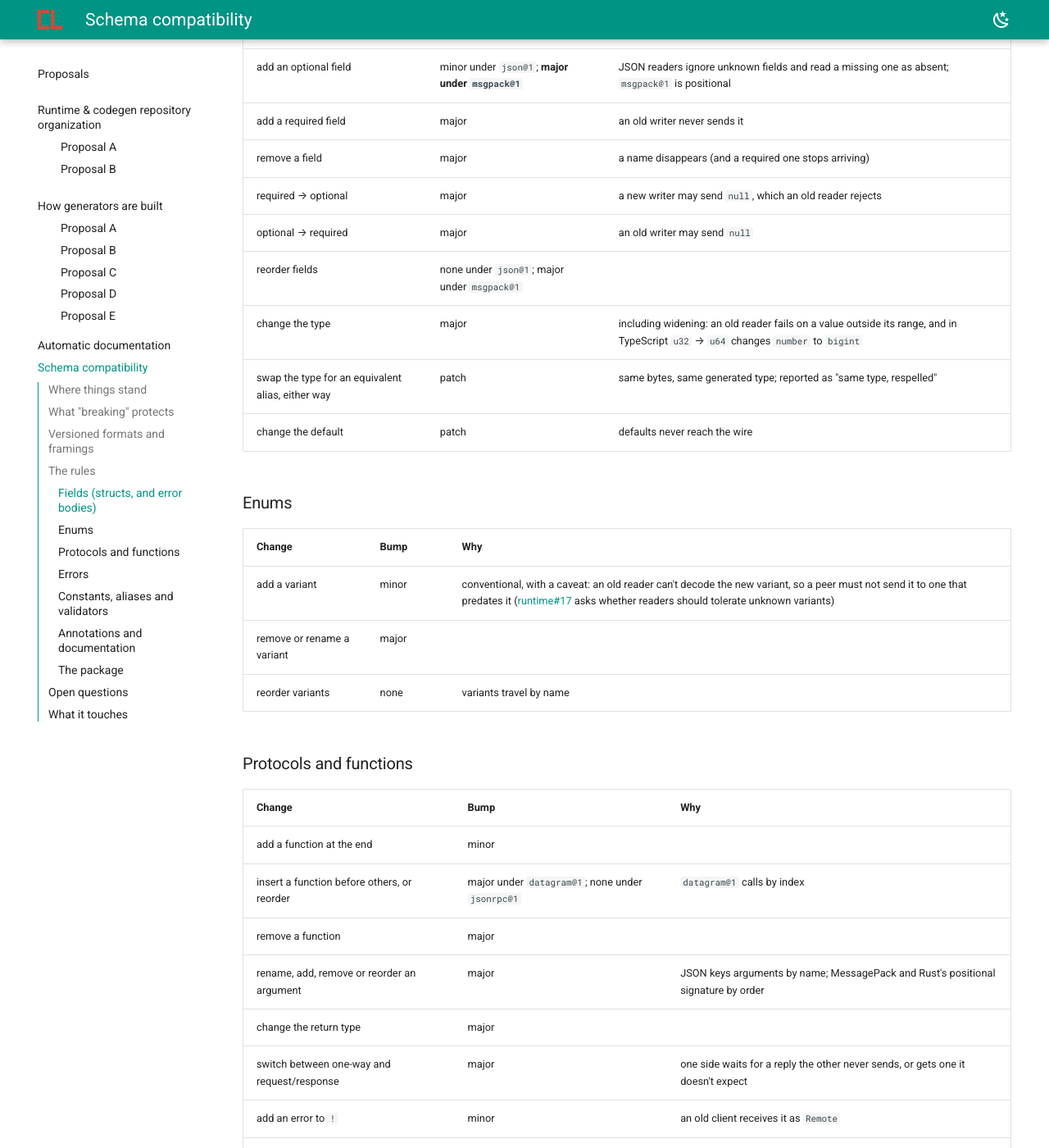
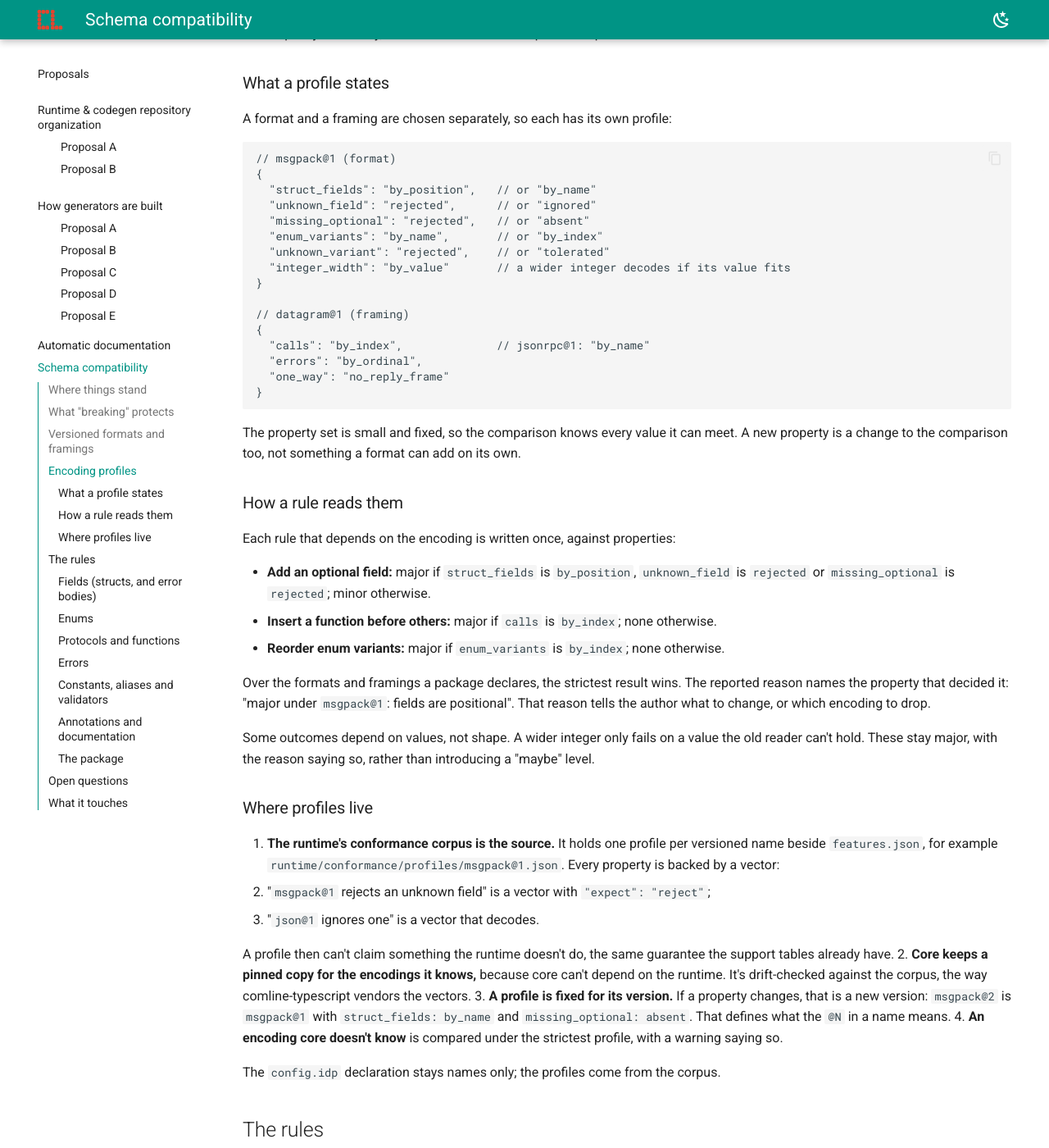
Before and after one commit to ComlineProject/docs, an MkDocs documentation site: the page built from docs/docs/proposals/schema-compatibility.md, in a window 1280 px wide and 1400 px high, scrolled down 2240 px. Shown: the whole window at 82% size. Built offline with MkDocs 1.6.1 and Material for MkDocs 9.7.7, drawn with Linux system fonts in a browser that asks for light colours; the version menu is left out; some of the changed text lies outside the part shown.

Commit message:
proposals: encoding profiles in schema compatibility
A format states facts about its encoding (fields by position or name,
unknown fields rejected or ignored, calls by index or name), proven by
conformance vectors; the comparison derives bumps from them with one set
of rules.

````diff
--- a/docs/docs/proposals/schema-compatibility.md
+++ b/docs/docs/proposals/schema-compatibility.md
@@ -99,10 +99,96 @@ package must say which ones it speaks.
   ([generation#67](https://github.com/ComlineProject/generation/issues/67)).
   In Rust, this could be a sealed trait implemented only for them.
 
+## Encoding profiles
+
+A format doesn't declare which bumps its changes take. It declares **facts about
+its encoding**, and the comparison turns those facts into bumps with one set of
+rules.
+
+The facts are what can be tested. "`json@1` ignores an unknown field" is true or
+false, and a conformance vector shows which; "adding an optional field is minor
+under `json@1`" has no such test. If every format carried its own table of
+bumps, each could quietly decide policy differently, and the rules would be
+copied once per format.
+
+### What a profile states
+
+A format and a framing are chosen separately, so each has its own profile:
+
+```jsonc
+// msgpack@1 (format)
+{
+  "struct_fields": "by_position",   // or "by_name"
+  "unknown_field": "rejected",      // or "ignored"
+  "missing_optional": "rejected",   // or "absent"
+  "enum_variants": "by_name",       // or "by_index"
+  "unknown_variant": "rejected",    // or "tolerated"
+  "integer_width": "by_value"       // a wider integer decodes if its value fits
+}
+
+// datagram@1 (framing)
+{
+  "calls": "by_index",              // jsonrpc@1: "by_name"
+  "errors": "by_ordinal",
+  "one_way": "no_reply_frame"
+}
+```
+
+The property set is small and fixed, so the comparison knows every value it can
+meet. A new property is a change to the comparison too, not something a format
+can add on its own.
+
+### How a rule reads them
+
+Each rule that depends on the encoding is written once, against properties:
+
+- **Add an optional field:** major if `struct_fields` is `by_position`,
+  `unknown_field` is `rejected` or `missing_optional` is `rejected`; minor
+  otherwise.
+- **Insert a function before others:** major if `calls` is `by_index`; none
+  otherwise.
+- **Reorder enum variants:** major if `enum_variants` is `by_index`; none
+  otherwise.
+
+Over the formats and framings a package declares, the strictest result wins. The
+reported reason names the property that decided it: "major under `msgpack@1`:
+fields are positional". That reason tells the author what to change, or which
+encoding to drop.
+
+Some outcomes depend on values, not shape. A wider integer only fails on a value
+the old reader can't hold. These stay major, with the reason saying so, rather
+than introducing a "maybe" level.
+
+### Where profiles live
+
+1. **The runtime's conformance corpus is the source.** It holds one profile per
+   versioned name beside `features.json`, for example
+   `runtime/conformance/profiles/msgpack@1.json`. Every property is backed by a
+   vector:
+   - "`msgpack@1` rejects an unknown field" is a vector with `"expect": "reject"`;
+   - "`json@1` ignores one" is a vector that decodes.
+
+   A profile then can't claim something the runtime doesn't do, the same
+   guarantee the support tables already have.
+2. **Core keeps a pinned copy for the encodings it knows,** because core can't
+   depend on the runtime. It's drift-checked against the corpus, the way
+   comline-typescript vendors the vectors.
+3. **A profile is fixed for its version.** If a property changes, that is a new
+   version: `msgpack@2` is `msgpack@1` with `struct_fields: by_name` and
+   `missing_optional: absent`. That defines what the `@N` in a name means.
+4. **An encoding core doesn't know** is compared under the strictest profile,
+   with a warning saying so.
+
+The `config.idp` declaration stays names only; the profiles come from the
+corpus.
+
 ## The rules
 
 Types are compared **after resolving aliases**, each version through its own.
 The bump a build takes is still the largest of its changes.
+
+Where a row below names a format or framing, that's the rule applied to today's
+profiles; the rule itself is written against the property, as above.
 
 ### Fields (structs, and error bodies)
 
@@ -189,6 +275,10 @@ doesn't pair the wrong ones.
 
 ## Open questions
 
+- **Third-party profiles.** An encoding core doesn't know gets the strictest
+  profile. Should the package that defines it be able to ship its profile, and
+  how would a consumer trust it without the conformance proof?
+
 - **A constant's value.** Constants never travel, but they often encode limits
   that both peers rely on, such as a maximum length. Should a value change be
   major?
@@ -210,12 +300,14 @@ doesn't pair the wrong ones.
 ## What it touches
 
 - **core:**
-  - the comparison;
+  - the comparison, with rules written against profile properties;
+  - a pinned, drift-checked copy of the known profiles;
   - the `config.idp` declaration;
   - versioned `@framing` values and their error;
   - pairing schemas by namespace.
-- **runtime:** versioned names in the handshake, and the re-blessed conformance
-  vectors. comline-typescript's vendored copy follows.
+- **runtime:** versioned names in the handshake, a profile per versioned name in
+  the conformance corpus with a vector behind every property, and the
+  re-blessed vectors. comline-typescript's vendored copy follows.
 - **generation**, **comline-rust** and **comline-typescript:** the declared
   formats reach generated code.
 - **cli:** reporting the full set of changes and the bump in `build` and `diff`
````
